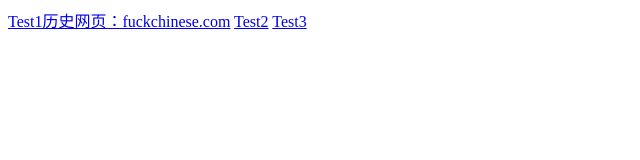
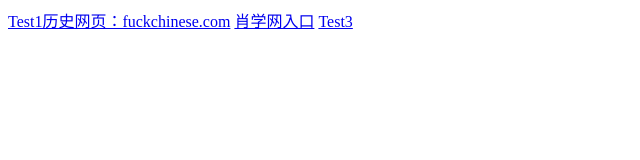
Before and after one commit to tpc134/tpc134.github.io, a plain HTML site: page abc.html in a window 1280 px wide. Shown: the full height of the page, 0-640 px from the left. Drawn offline with Linux system fonts and the light colour scheme.

Commit message:
Update abc.html

```diff
--- a/abc.html
+++ b/abc.html
@@ -6,5 +6,5 @@
 </head>
 <body>
  <a href="http://tpc134.github.io/pages/1.html" target="_blank" rel="noopener noreferrer">Test1历史网页：fuckchinese.com</a>
-  <a href="http://tpc134.github.io/pages/2.html" target="_blank" rel="noopener noreferrer">Test2</a>
+  <a href="http://tpc134.github.io/pages/2.html" target="_blank" rel="noopener noreferrer">肖学网入口</a>
   <a href="http://tpc134.github.io/pages/3.html" target="_blank" rel="noopener noreferrer">Test3</a>
```
